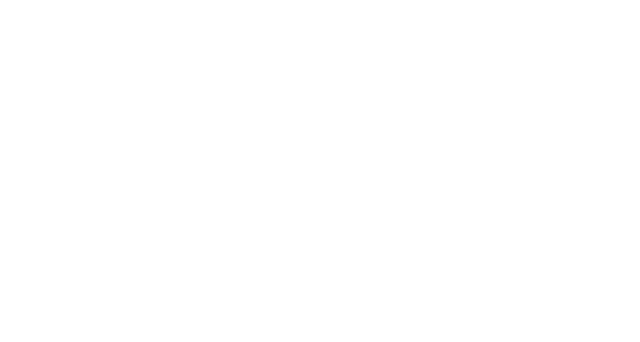
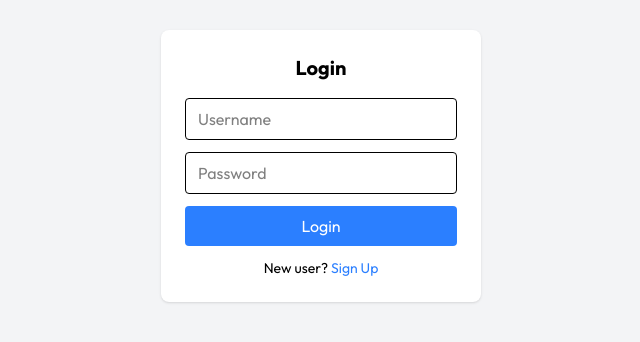
Before and after one commit to Himanshukabsuri/CareerCraft, a React (Vite) app in the folder Frontend/: page /login in a window 1280 px wide. Before the commit this address had no page. Shown: the part 234-576 px from the top of the page, without its empty margins (319-959 px from the left). Built offline with nearby package versions, Linux system fonts and the light colour scheme.

Commit message:
some correction in login

```diff
--- a/Frontend/src/App.jsx
+++ b/Frontend/src/App.jsx
@@ -9,11 +9,13 @@ import ResumeForm from './pages/Resume_form'
 import AIPackageResult from './pages/AIPackageResult'
 import RoadmapHistory from './pages/RoadmapHistory'
 import ResumeHistory from './pages/ResumeHistory'
+import Login from './components/Login'
 const App = () => {
   return (
     <div>
       <Routes>
         <Route path='/' element={<Home />} />
+        <Route path='/login' element={<Login/>} />
 
         <Route path='/tools' element={<Tools />} />
         <Route path='/ai' element={<Layout />}>
--- a/Frontend/src/components/Login.jsx
+++ b/Frontend/src/components/Login.jsx
@@ -1,132 +1,89 @@
-import React, { useEffect, useState } from "react";
+import React, { useState } from "react";
 import axios from "axios";
 import { useNavigate } from "react-router-dom";
 
-const LoginPopup = ({ open: controlledOpen, onClose }) => {
-  const [uncontrolledOpen, setUncontrolledOpen] = useState(true);
-  const isControlled = controlledOpen !== undefined;
-  const open = isControlled ? controlledOpen : uncontrolledOpen;
-
+const Login = () => {
   const navigate = useNavigate();
   const API_URL = "http://127.0.0.1:8000/api";
 
-  const [mode, setMode] = useState("signup"); // "signup" | "login"
+  const [mode, setMode] = useState("login"); // login | signup
   const [username, setUsername] = useState("");
   const [email, setEmail] = useState("");
   const [password, setPassword] = useState("");
   const [error, setError] = useState("");
   const [loading, setLoading] = useState(false);
 
-  const requestClose = () => {
-    // Hide self if uncontrolled
-    if (!isControlled) setUncontrolledOpen(false);
-    // Notify parent if provided
-    onClose?.();
-  };
-
-  // Close on Escape
-  useEffect(() => {
-    if (!open) return;
-    const handler = (e) => {
-      if (e.key === "Escape") requestClose();
-    };
-    window.addEventListener("keydown", handler);
-    return () => window.removeEventListener("keydown", handler);
-    // eslint-disable-next-line react-hooks/exhaustive-deps
-  }, [open]);
-
-  if (!open) return null;
-
   const handleSubmit = async (e) => {
     e.preventDefault();
     setError("");
 
-    if (mode === "signup" && !username.trim()) return setError("Enter your username");
-    if (mode === "signup" && !email.trim()) return setError("Enter your email");
-    if (!password.trim()) return setError("Enter your password");
+    if (!username || !password) {
+      setError("All fields are required");
+      return;
+    }
+
+    if (mode === "signup" && !email) {
+      setError("Email is required");
+      return;
+    }
 
     setLoading(true);
     try {
       if (mode === "signup") {
-        await axios.post(`${API_URL}/register/`, { username, email, password });
-        alert("Signup successful! You can now login.");
+        await axios.post(`${API_URL}/register/`, {
+          username,
+          email,
+          password,
+        });
+        alert("Signup successful! Please login.");
         setMode("login");
       } else {
-        const res = await axios.post(`${API_URL}/token/`, { username, password });
+        const res = await axios.post(`${API_URL}/token/`, {
+          username,
+          password,
+        });
+
         localStorage.setItem("access_token", res.data.access);
         localStorage.setItem("refresh_token", res.data.refresh);
+
         navigate("/ai");
-        requestClose(); // close after successful login
       }
+
       setUsername("");
       setEmail("");
       setPassword("");
     } catch (err) {
-      setError(
-        err.response?.data?.detail ||
-          // show first validation error if present
-          (err.response?.data && Object.values(err.response.data)[0]) ||
-          "Something went wrong"
-      );
+      setError(err.response?.data?.detail || "Something went wrong");
     } finally {
       setLoading(false);
     }
   };
 
   return (
-    <div
-      className="fixed inset-0 z-50 flex items-center justify-center bg-black/60"
-      onClick={requestClose} // backdrop click
-    >
-      <div
-        className="relative w-full max-w-sm rounded-xl bg-white/10 p-6 text-white backdrop-blur-md animate-scaleIn"
-        onClick={(e) => e.stopPropagation()} // block backdrop close when clicking inside
-        role="dialog"
-        aria-modal="true"
-      >
-        {/* Close (ensure type=button so forms never submit) */}
-        <button
-          type="button"
-          onClick={requestClose}
-          aria-label="Close"
-          className="absolute right-3 top-2 text-white/70 hover:text-white"
-        >
-          ✕
-        </button>
-
-        <h2 className="mb-2 text-center text-2xl font-bold">
-          {mode === "signup" ? "Create Account" : "Login"}
+    <div className="min-h-screen flex items-center justify-center bg-gray-100">
+      <div className="bg-white p-6 rounded-lg w-80 shadow">
+        <h2 className="text-xl font-bold text-center mb-4">
+          {mode === "login" ? "Login" : "Sign Up"}
         </h2>
 
-        {error && <p className="mb-3 text-center text-sm text-red-400">{error}</p>}
+        {error && <p className="text-red-500 text-sm mb-2">{error}</p>}
 
-        <form onSubmit={handleSubmit} className="space-y-4">
-          {mode === "signup" && (
-            <>
+        <form onSubmit={handleSubmit} className="space-y-3">
           <input
             type="text"
             placeholder="Username"
             value={username}
             onChange={(e) => setUsername(e.target.value)}
-                className="w-full rounded-lg bg-white/20 px-4 py-2 outline-none placeholder-white/60 focus:ring-2 focus:ring-blue-400"
+            className="w-full border px-3 py-2 rounded"
           />
+
+          {mode === "signup" && (
             <input
               type="email"
               placeholder="Email"
               value={email}
               onChange={(e) => setEmail(e.target.value)}
-                className="w-full rounded-lg bg-white/20 px-4 py-2 outline-none placeholder-white/60 focus:ring-2 focus:ring-blue-400"
-              />
-            </>
-          )}
-
-          {mode === "login" && (
-            <input
-              type="text"
-              placeholder="Username"
-              value={username}
-              onChange={(e) => setUsername(e.target.value)}
-              className="w-full rounded-lg bg-white/20 px-4 py-2 outline-none placeholder-white/60 focus:ring-2 focus:ring-blue-400"
+              className="w-full border px-3 py-2 rounded"
             />
           )}
 
@@ -135,25 +92,25 @@ const LoginPopup = ({ open: controlledOpen, onClose }) => {
             placeholder="Password"
             value={password}
             onChange={(e) => setPassword(e.target.value)}
-            className="w-full rounded-lg bg-white/20 px-4 py-2 outline-none placeholder-white/60 focus:ring-2 focus:ring-blue-400"
+            className="w-full border px-3 py-2 rounded"
           />
 
           <button
             type="submit"
             disabled={loading}
-            className="w-full rounded-lg bg-blue-500 py-2 font-semibold hover:bg-blue-600 disabled:opacity-50"
+            className="w-full bg-blue-500 text-white py-2 rounded"
           >
-            {loading ? "Please wait..." : mode === "signup" ? "Sign Up" : "Login"}
+            {loading ? "Please wait..." : mode === "login" ? "Login" : "Sign Up"}
           </button>
         </form>
 
-        <p className="mt-4 text-center text-sm">
-          {mode === "signup" ? "Already have an account?" : "New here?"}{" "}
+        <p className="text-sm text-center mt-3">
+          {mode === "login" ? "New user?" : "Already have an account?"}{" "}
           <span
-            onClick={() => setMode(mode === "signup" ? "login" : "signup")}
-            className="cursor-pointer text-blue-300"
+            onClick={() => setMode(mode === "login" ? "signup" : "login")}
+            className="text-blue-500 cursor-pointer"
           >
-            {mode === "signup" ? "Login" : "Sign Up"}
+            {mode === "login" ? "Sign Up" : "Login"}
           </span>
         </p>
       </div>
@@ -161,4 +118,4 @@ const LoginPopup = ({ open: controlledOpen, onClose }) => {
   );
 };
 
-export default LoginPopup;
+export default Login;
```
Also changed, not shown: Frontend/src/components/Navbar.jsx (+15 -112 lines), 1 other file (tests, documents, lock files or other folders). Lines whose indentation alone changed are shown as unchanged.
